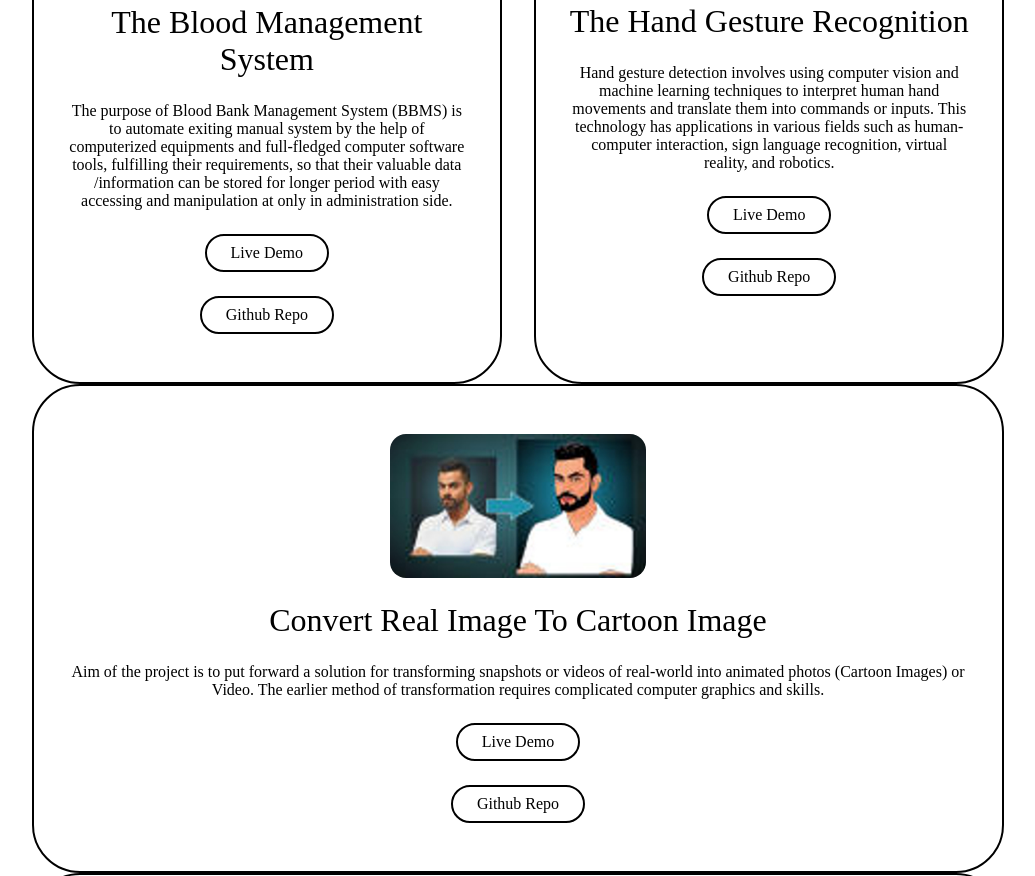
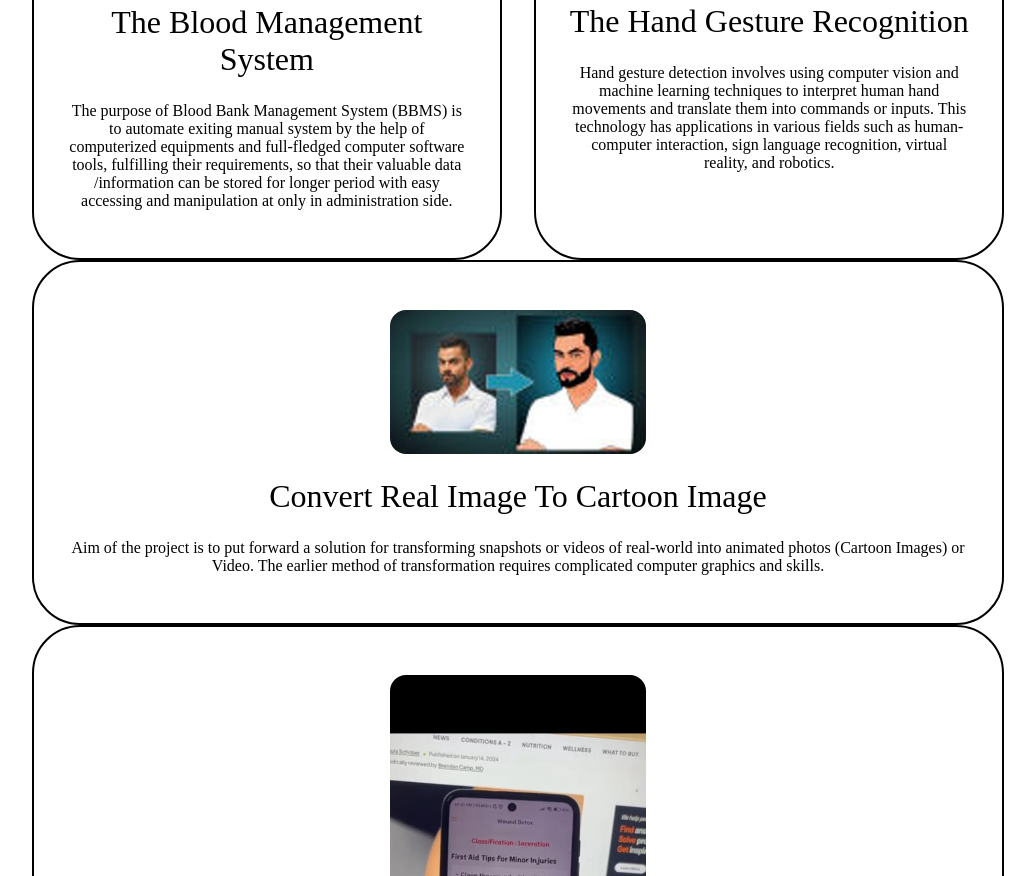
Before and after one commit to Sahana-1616/profile, a plain HTML site: page index.html in a window 1280 px wide. Shown: the part 2720-3596 px from the top of the page, without its empty margins (122-1157 px from the left). Drawn offline with Linux system fonts and the light colour scheme; a script that the page names is missing.

Commit message:
Update index.html

```diff
--- a/index.html
+++ b/index.html
@@ -106,8 +106,6 @@
                          Facere asperiores odit ipsa iste adipisci facilis repudiandae! Aliquid totam et pariatur unde porro quod sunt.
                           Quaerat dicta nam laudantium deleniti consequatur!</p>
                 </div>
-
-
          </div>
 
         <img src="\a (2).jpg" alt="">
@@ -130,8 +128,7 @@
                          and full-fledged computer software tools, fulfilling their requirements,
                           so that their valuable data /information can be stored for longer period with easy accessing
                           and manipulation at only in administration side.</p>
-                          <div class="btn">Live Demo</div>
-                          <div class="btn">Github Repo</div>
+
                      </div>
 
             </div>
@@ -143,8 +140,6 @@
                         to interpret human hand movements and translate them into commands or inputs.
                          This technology has applications in various fields such as
                          human-computer interaction, sign language recognition, virtual reality, and robotics.</P>
-                         <div class="btn">Live Demo</div>
-                          <div class="btn">Github Repo</div>
                 </div>
         </div>
 
@@ -154,8 +149,7 @@
                     <p>Aim of the project is to put forward a solution for transforming snapshots or videos
                         of real-world into animated photos (Cartoon Images) or Video.
                         The earlier method of transformation requires complicated computer graphics and skills.</p>
-                        <div class="btn">Live Demo</div>
-                        <div class="btn">Github Repo</div>
+
                 </div>
             </div>
 
@@ -166,8 +160,6 @@
                          designed to classify wounds into five categories: Abrasion, Bruise, Cut, Laceration, and Stab.
                           The system categorizes these wounds into three severity levels: low (Abrasion, Bruise), medium (Cut, Laceration),
                           and high (Stab).</p>
-                          <div class="btn">Live Demo</div>
-                        <div class="btn">Github Repo</div>
                  </div>
             </div>
     </section>
```
